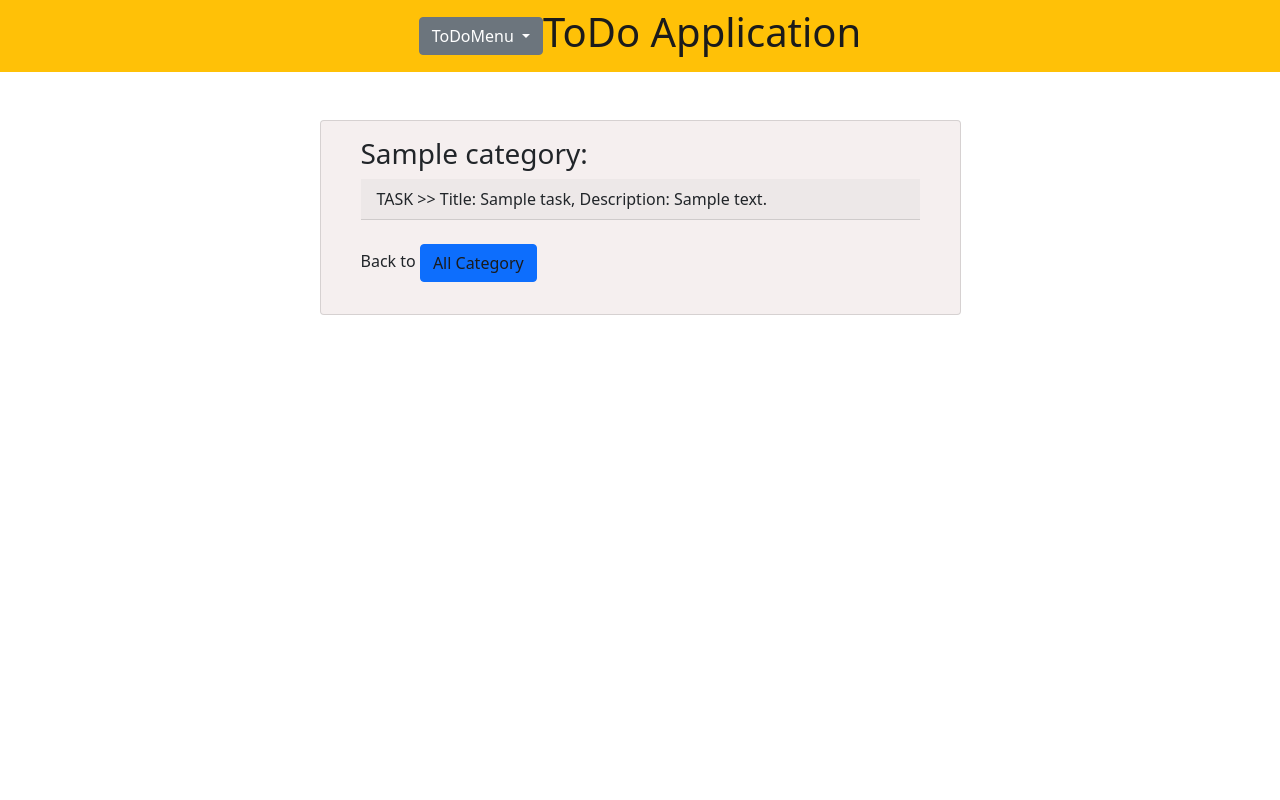
After one commit to miveh/Django_Reminder, a Django app: page /category/1/ in a window 1280 px wide. The commit adds this page. Run offline with Django 3.2, Linux system fonts and the light colour scheme; tables that the repository leaves empty hold one stand-in row (values such as "Sample post"); some libraries are stand-ins or nearby versions.

Commit message:
add category list and detail

```diff
--- a/Reminder/urls.py
+++ b/Reminder/urls.py
@@ -13,6 +13,8 @@ Including another URLconf
     1. Import the include() function: from django.urls import include, path
     2. Add a URL to urlpatterns:  path('blog/', include('blog.urls'))
 """
+from django.conf import settings
+from django.contrib.staticfiles.urls import staticfiles_urlpatterns
 from django.contrib import admin
 from django.urls import path, include
 
@@ -22,3 +24,5 @@ urlpatterns = [
     path('admin/', admin.site.urls),
     path('', include('todo.urls')),
 ]
+
+urlpatterns += staticfiles_urlpatterns()
--- /dev/null
+++ b/static/css/todo.css
@@ -0,0 +1,36 @@
+html, body {
+    margin: 0;
+    height: 100%;
+}
+
+.todo-application {
+    text-decoration: none;
+    color: #1b1b1b;
+}
+
+.title-color {
+    color: cadetblue;
+    text-align: center;
+}
+
+.img-back {
+
+    /*background-repeat: no-repeat;*/
+    /*height: auto;*/
+    /*width: auto;*/
+    display: block;
+    width: 100%;
+    height: 100%;
+    object-fit: cover;
+}
+
+.home-page-text {
+    text-align: center;
+}
+
+.img-list {
+    display: block;
+    width: 100%;
+    height: 100%;
+    object-fit: cover;
+}
--- a/templates/todo/base.html
+++ b/templates/todo/base.html
@@ -23,6 +23,7 @@
     <link href="https://cdn.jsdelivr.net/npm/bootstrap@5.0.2/dist/css/bootstrap.min.css" rel="stylesheet"
           integrity="sha384-EVSTQN3/azprG1Anm3QDgpJLIm9Nao0Yz1ztcQTwFspd3yD65VohhpuuCOmLASjC" crossorigin="anonymous">
 
+    <link rel="stylesheet" href={% static 'css/todo.css' %}>
     <title>{% block title %}{% endblock %}</title>
 </head>
 <body>
@@ -38,20 +39,20 @@
                         ToDoMenu
                     </button>
                     <div class="dropdown-menu" aria-labelledby="btnDropdown">
-                        <a class="dropdown-item" href="#">Admin</a>
-                        <a class="dropdown-item" href="#">Categories</a>
+                        <a class="dropdown-item" href="{% url 'admin:index' %}">Admin</a>
+                        <a class="dropdown-item" href="{% url 'catlist' %}">Categories</a>
                         <a class="dropdown-item" href="{% url 'listview' %}">Tasks</a>
-                        <a class="dropdown-item" href="#">ADD New Task</a>
+                        <a class="dropdown-item" href="{% url 'new_task' %}">ADD New Task</a>
                     </div>
                 </li>
             </ul>
-            <h1>ToDo Application</h1>
+            <h1><a href="{% url 'home' %}" class="todo-application">ToDo Application</a></h1>
         </div>
     </nav>
 </div>
 
 {% block main %}
-{% endblock %}
+{% endblock main %}
 
 <!-- Optional JavaScript; choose one of the two! -->
 
--- /dev/null
+++ b/templates/todo/cat_detail.html
@@ -0,0 +1,33 @@
+{% extends 'todo/base.html' %}
+{% block title %}Category Detail{% endblock title %}
+{% block main %}
+    <div class="mt-5">
+        <div class="container">
+            <div class="row  justify-content-center">
+                <div class="col-12 col-md-7">
+                    <div class="card" style="background: #f5efef;">
+                        <div class="card-body">
+                            <div class="container">
+                                <div class="article-entry">
+                                    <h3>{{ object.title }}:</h3>
+                                    {% if object.task_set.all %}
+                                        {% for obj in object.task_set.all %}
+                                            <p class=" card-header">TASK >> Title: {{ obj.title }}, Description: {{ obj.description }}</p><br>
+                                        {% endfor %}
+                                    {% else %}
+                                        <p>No Task </p>
+                                    {% endif %}
+                                </div>
+                                {#    <p><a href="{% url 'article_edit' article.pk %}">Edit</a> |#}
+                                {#                <a href="{% url 'article_delete' article.pk %}">Delete</a></p>#}
+                                <p>Back to <a class="btn btn-primary todo-application" href="{% url 'catlist' %}">All
+                                    Category</a></p>
+                            </div>
+                        </div>
+                    </div>
+                </div>
+            </div>
+        </div>
+    </div>
+
+{% endblock main %}
--- a/templates/todo/index.html
+++ b/templates/todo/index.html
@@ -1,9 +1,9 @@
 {% extends 'todo/base.html' %}
+{% load static %}
 {% block title %}
     Home
 {% endblock %}
 {% block main %}
-    <h2>The HomePage!!</h2>
-
-
+{#    <div class="img-back"><h2 class="home-page-text">The HomePage!!</h2></div>#}
+    <img class="img-back" src="{% static './image/to-do-list.jpg' %}" alt="image">
 {% endblock main%}
--- a/templates/todo/task_detail.html
+++ b/templates/todo/task_detail.html
@@ -1,14 +1,16 @@
 {% extends 'todo/base.html' %}
+{% block title %}Task Detail{% endblock title %}
 {% block main %}
     <div class="article-entry">
         <h2>{{ object.title }}</h2>
+{#        <h2>{{ object.id }}</h2>#}
         <h4>{{ object.expired}}</h4>
-        <p>by {{ object.description }}</p>
+        <p>{{ object.description }}</p>
         <p>{{ object.category }}</p>
         <h4>{{ object.created }} | {{ object.priority }} | {{ object.status }}</h4>
         <h3>{{ object.updated }}</h3>
     </div>
 {#    <p><a href="{% url 'article_edit' article.pk %}">Edit</a> |#}
 {#        <a href="{% url 'article_delete' article.pk %}">Delete</a></p>#}
-    <p>Back to <a href="{% url 'listview' %}">All Tasks</a>.</p>
+    <p>Back to <a class="btn btn-primary todo-application" href="{% url 'listview' %}">All Tasks</a>.</p>
 {% endblock main %}
--- a/templates/todo/task_list.html
+++ b/templates/todo/task_list.html
@@ -2,7 +2,7 @@
 {% extends 'todo/base.html' %}
 {% block title %}Tasks{% endblock title %}
 {% block main %}
-    {% for task in object_list %}
+    {% for task in all_task_list %}
         <div class="col-3 row ">
             <div class="card-header">
                 <span class="font-weight-bold "><a href="{{ task.get_absolute_url }}">{{ task.id }}- {{ task.title }}</a></span>
--- a/todo/models.py
+++ b/todo/models.py
@@ -8,7 +8,10 @@ class Category(models.Model):
     title = models.CharField(max_length=20)
 
     def __str__(self):
-        return self.title
+        return f'{self.title}-{self.id}'
+
+    def get_absolute_url(self):
+        return reverse('catdetail', args=[str(self.id)])
 
 
 class Task(models.Model):
@@ -39,7 +42,11 @@ class Task(models.Model):
     updated = models.DateTimeField(auto_now=True)
 
     def __str__(self):
-        return f'"{self.title}" on: {self.expired.date()}'
+        return f'"{self.title}" status: {self.status}'
 
     def get_absolute_url(self):
         return reverse('detailview', args=[str(self.id)])
+
+    # def get_tasks_of_category(self):
+    #     task_of_category = self.objects.all()[id].task_set.all()
+    #     return task_of_category
--- a/todo/urls.py
+++ b/todo/urls.py
@@ -1,9 +1,12 @@
 from django.urls import path, include
-from .views import TaskListView, HomePageView, TaskDetailView
+from .views import TaskListView, HomePageView, TaskDetailView, CategoryListView, CategoryDetailView, TaskCreateView
 
 urlpatterns = [
 
     path('', HomePageView.as_view(), name='home'),
     path('task_list/', TaskListView.as_view(), name='listview'),
-    path('<int:pk>/', TaskDetailView.as_view(), name='detailview')
+    path('<int:pk>/', TaskDetailView.as_view(), name='detailview'),
+    path('categories/', CategoryListView.as_view(), name='catlist'),
+    path('category/<int:pk>/', CategoryDetailView.as_view(), name='catdetail'),
+    path('new/', TaskCreateView.as_view(), name='new_task'),
 ]
--- a/todo/views.py
+++ b/todo/views.py
@@ -1,8 +1,9 @@
+from django.contrib.auth.mixins import LoginRequiredMixin
 from django.shortcuts import render
-from django.views.generic import ListView, DetailView, TemplateView
+from django.views.generic import ListView, DetailView, TemplateView, CreateView
 
 # Create your views here.
-from todo.models import Task
+from todo.models import Task, Category
 
 
 class HomePageView(TemplateView):
@@ -12,8 +13,26 @@ class HomePageView(TemplateView):
 class TaskListView(ListView):
     model = Task
     template_name = 'todo/task_list.html'
+    context_object_name = 'all_task_list'
 
 
 class TaskDetailView(DetailView):
     model = Task
     template_name = 'todo/task_detail.html'
+
+
+class CategoryListView(ListView):
+    model = Category
+    template_name = 'todo/cat_list.html'
+    context_object_name = 'all_category_list'
+
+
+class CategoryDetailView(DetailView):
+    model = Category
+    template_name = 'todo/cat_detail.html'
+
+
+class TaskCreateView(CreateView):
+    model = Task
+    template_name = 'todo/task_new.html'
+    fields = '__all__'
```
Also changed, not shown: Reminder/settings.py (+11 -10 lines), assets/css/todo.css (added, +12 -0 lines), templates/todo/cat_list.html (added, +29 -0 lines), templates/todo/task_new.html (added, +12 -0 lines), assets/image/to-do-list.jpg (added), static/image/polka-dots-wallpaper.png (added), static/image/to-do-list.jpg (added).
